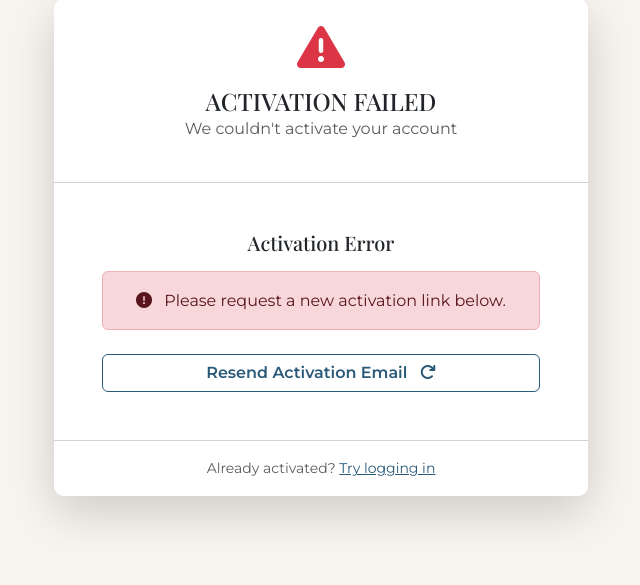
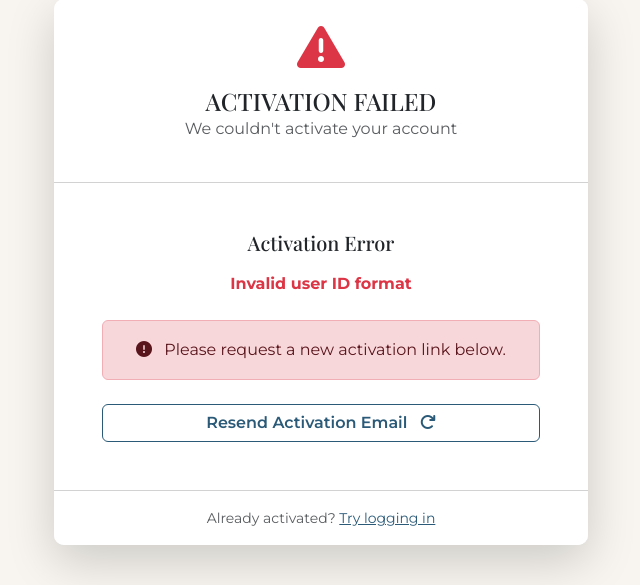
Before and after one commit to faezehghiasi/luxe-Store-Django, a Django app: page /account/activate/1/1/ in a window 1280 px wide. Shown: the part 599-1184 px from the top of the page, without its empty margins (319-959 px from the left). Before the commit the page ends 1124 px from the top, so only its background shows below. Run offline with Django 5.2, Linux system fonts and the light colour scheme.

Commit message:
add user admin class

```diff
--- a/store/account/admin.py
+++ b/store/account/admin.py
@@ -1,3 +1,5 @@
 from django.contrib import admin
-
-# Register your models here.
+from . import models
+class UserAdmin(admin.ModelAdmin):
+    pass
+admin.site.register(models.User, UserAdmin)
--- a/store/account/templates/account/activation_error.html
+++ b/store/account/templates/account/activation_error.html
@@ -18,13 +18,13 @@
                 <div class="card-body p-5">
                     <div class="mb-4">
                         <h3 class="h5 mb-3">Activation Error</h3>
-{#                        <p class="mb-4">#}
-{#                            {% if error %}#}
-{#                                <strong class="text-danger">{{ error }}</strong>#}
-{#                            {% else %}#}
-{#                                The activation link is invalid or has expired.#}
-{#                            {% endif %}#}
-{#                        </p>#}
+                        <p class="mb-4">
+                            {% if error %}
+                                <strong class="text-danger">{{ error }}</strong>
+                            {% else %}
+                                The activation link is invalid or has expired.
+                            {% endif %}
+                        </p>
                         <div class="alert alert-danger" role="alert">
                             <i class="fas fa-exclamation-circle me-2"></i>
                             Please request a new activation link below.
--- a/store/account/views.py
+++ b/store/account/views.py
@@ -95,6 +95,8 @@ class ActivateView(View):
 
         try:
             user = models.User.objects.get(pk=user_id_int)
+            if user.is_active:
+                return render(request, 'account/activation_error.html', {'error': 'user is already active'})
         except models.User.DoesNotExist:
             return render(request, 'account/activation_error.html', {'error': 'User not found'})
 
```
